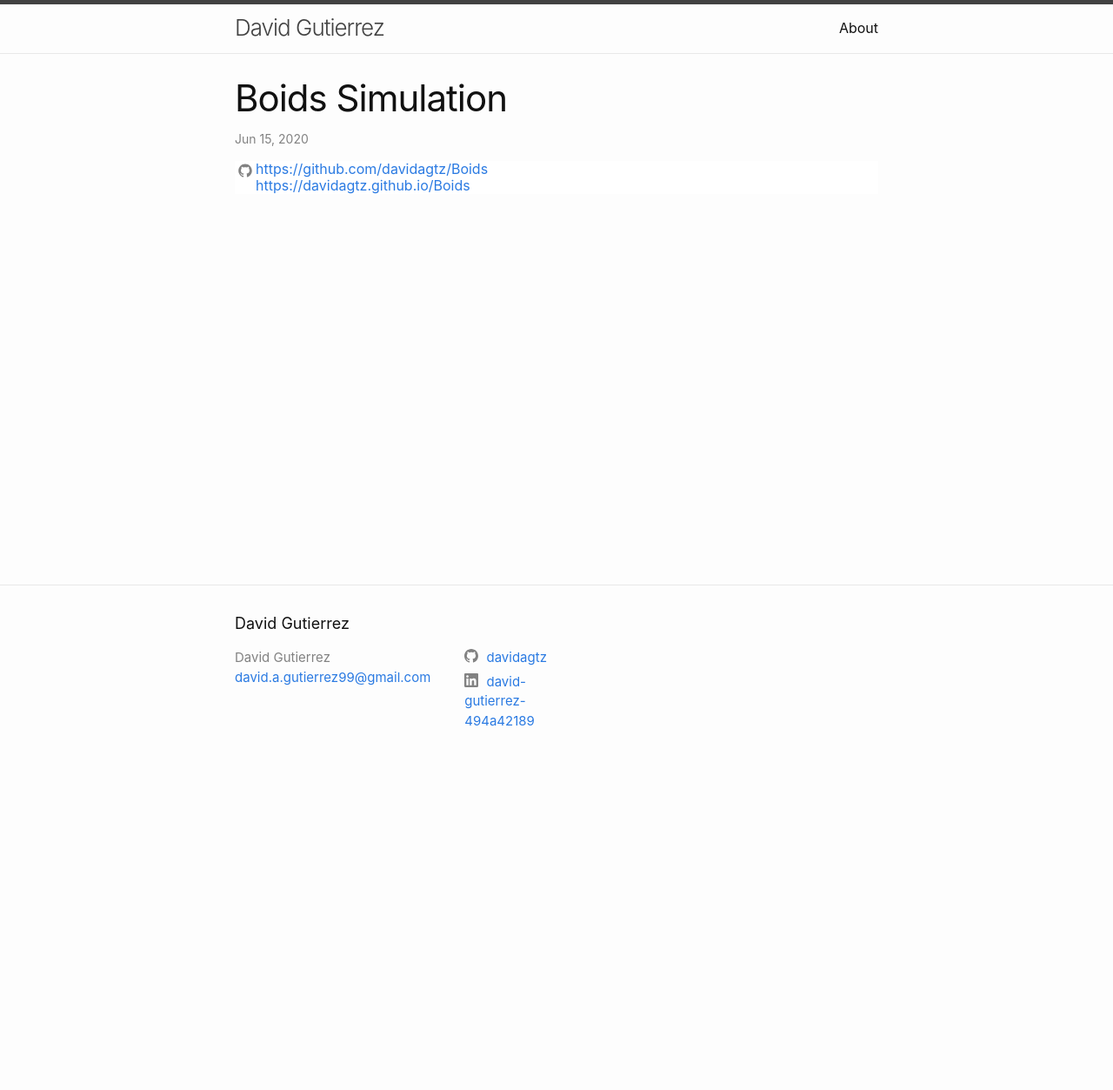
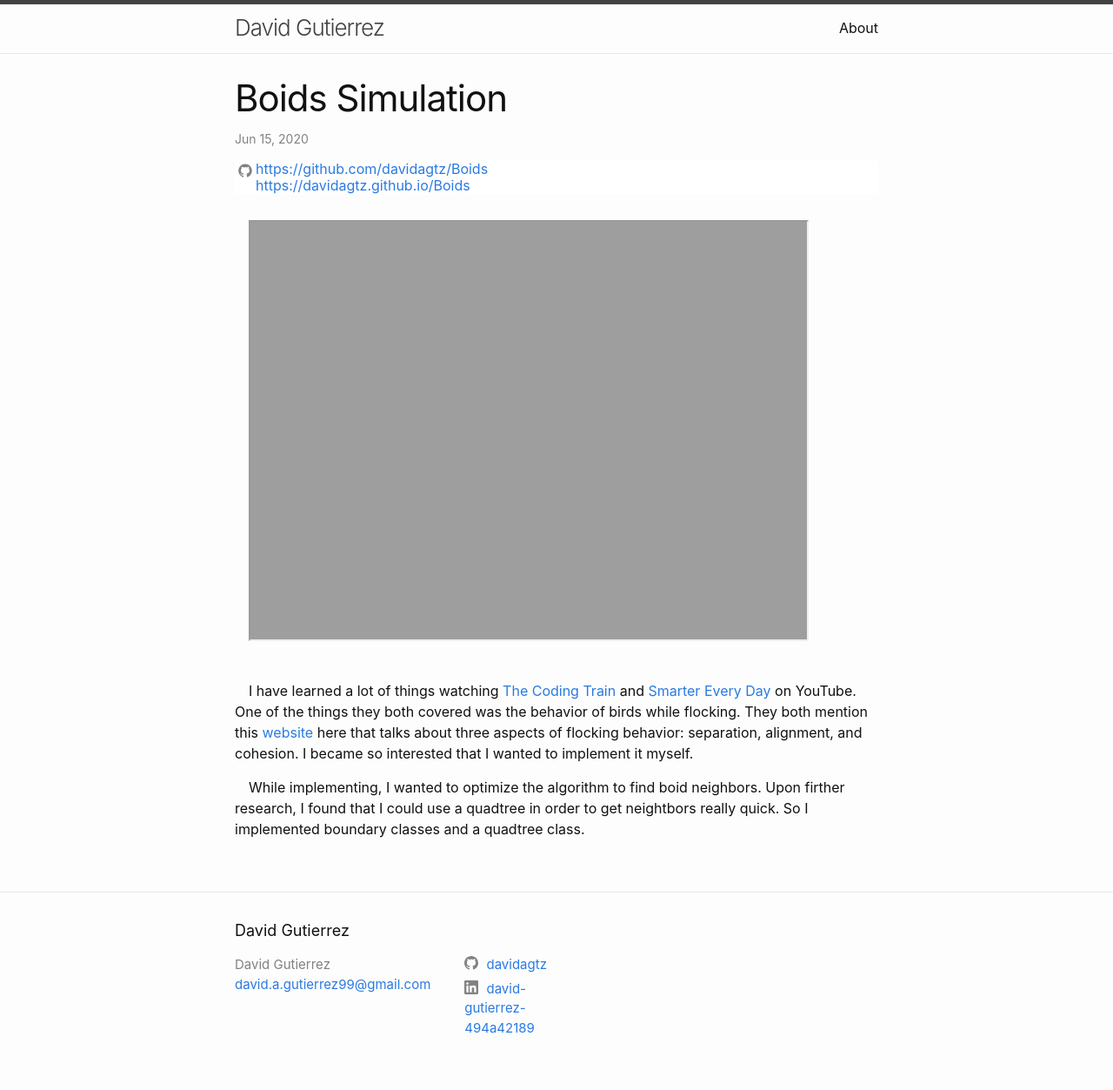
Before and after one commit to davidagtz/davidagtz.github.io, a Jekyll site: the page built from _posts/2020-06-15-boids.md, in a window 1280 px wide. Shown: the whole page at 87% size. Built offline with Jekyll 4.4.1, drawn with Linux system fonts in a browser that asks for light colours; before the commit the page ends 900 px from its top, so only the background shows below that.

Commit message:
added a post about Boids

```diff
--- a/Gemfile
+++ b/Gemfile
@@ -14,9 +14,9 @@ gem "minima", "~> 2.5"
 # uncomment the line below. To upgrade, run `bundle update github-pages`.
 gem "github-pages", group: :jekyll_plugins
 # If you have any plugins, put them here!
-group :jekyll_plugins do
-  gem "jekyll-feed", "~> 0.12"
-end
+# group :jekyll_plugins do
+#   gem "jekyll-feed", "~> 0.12"
+# end
 
 # Windows and JRuby does not include zoneinfo files, so bundle the tzinfo-data gem
 # and associated library.
--- a/_config.yml
+++ b/_config.yml
@@ -33,6 +33,7 @@ linkedin_username: david-gutierrez-494a42189
 # theme: minima
 # plugins:
 #     - jekyll-feed
+
 # Exclude from processing.
 # The following items will not be processed, by default.
 # Any item listed under the `exclude:` key here will be automatically added to
--- a/_includes/head.html
+++ b/_includes/head.html
@@ -1,11 +1,9 @@
 <head>
-  <meta charset="utf-8">
-  <meta http-equiv="X-UA-Compatible" content="IE=edge">
-  <meta name="viewport" content="width=device-width, initial-scale=1">
-  {%- seo -%}
-  <link rel="stylesheet" href="{{ "/assets/main.css" | relative_url }}">
-  {%- feed_meta -%}
-  {%- if jekyll.environment == 'production' and site.google_analytics -%}
-    {%- include google-analytics.html -%}
-  {%- endif -%}
+	<meta charset="utf-8" />
+	<meta http-equiv="X-UA-Compatible" content="IE=edge" />
+	<meta name="viewport" content="width=device-width, initial-scale=1" />
+	{%- seo -%} <link rel="stylesheet" href="{{ "/assets/main.css" |
+	relative_url }}"> {%- comment -%}{%- feed_meta -%}{%- endcomment -%} {%- if
+	jekyll.environment == 'production' and site.google_analytics -%} {%- include
+	google-analytics.html -%} {%- endif -%}
 </head>
--- a/_includes/social.html
+++ b/_includes/social.html
@@ -10,5 +10,5 @@
   {%- if site.twitter_username -%}<li><a href="https://www.twitter.com/{{ site.twitter_username| cgi_escape | escape }}"><svg class="svg-icon"><use xlink:href="{{ '/assets/minima-social-icons.svg#twitter' | relative_url }}"></use></svg> <span class="username">{{ site.twitter_username| escape }}</span></a></li>{%- endif -%}
   {%- if site.youtube_username -%}<li><a href="https://youtube.com/{{ site.youtube_username| cgi_escape | escape }}"><svg class="svg-icon"><use xlink:href="{{ '/assets/minima-social-icons.svg#youtube' | relative_url }}"></use></svg> <span class="username">{{ site.youtube_username| escape }}</span></a></li>{%- endif -%}
   {%- if site.googleplus_username -%}<li><a href="https://plus.google.com/{{ site.googleplus_username| escape }}"><svg class="svg-icon"><use xlink:href="{{ '/assets/minima-social-icons.svg#googleplus' | relative_url }}"></use></svg> <span class="username">{{ site.googleplus_username| escape }}</span></a></li>{%- endif -%}
-  {%- if site.rss -%}<li><a href="{{ 'feed.xml' | relative_url }}"><svg class="svg-icon"><use xlink:href="{{ '/assets/minima-social-icons.svg#rss' | relative_url }}"></use></svg> <span>{{ site.rss | escape }}</span></a></li>{%- endif -%}
+  <!-- {%- if site.rss -%}<li><a href="{{ 'feed.xml' | relative_url }}"><svg class="svg-icon"><use xlink:href="{{ '/assets/minima-social-icons.svg#rss' | relative_url }}"></use></svg> <span>{{ site.rss | escape }}</span></a></li>{%- endif -%} -->
 </ul>
--- a/_layouts/post.html
+++ b/_layouts/post.html
@@ -47,6 +47,13 @@ layout: default
 		</table>
 		{%- endif -%}
 	</header>
+	{%- if page.text_indent -%}
+	<style>
+		.post-content {
+			text-indent: 1em;
+		}
+	</style>
+	{%- endif -%}
 
 	<div class="post-content e-content" itemprop="articleBody">
 		{{ content }}
--- a/_posts/2020-06-15-boids.md
+++ b/_posts/2020-06-15-boids.md
@@ -2,7 +2,14 @@
 layout: post
 title: "Boids Simulation"
 date: 2020-06-15 13:44:56 -0500
-categories: jekyll update
+# categories: boids quadtree p5S
 gh_link: https://github.com/davidagtz/Boids
 gh_page: https://davidagtz.github.io/Boids
+text_indent: true
 ---
+
+<iframe src="https://davidagtz.github.io/Boids" style="width: 40em; height:30em; display: inline-block"></iframe><br/>
+
+I have learned a lot of things watching [The Coding Train](https://www.youtube.com/user/shiffman) and [Smarter Every Day](https://www.youtube.com/user/destinws2) on YouTube. One of the things they both covered was the behavior of birds while flocking. They both mention this [website](http://www.red3d.com/cwr/boids/) here that talks about three aspects of flocking behavior: separation, alignment, and cohesion. I became so interested that I wanted to implement it myself.
+
+While implementing, I wanted to optimize the algorithm to find boid neighbors. Upon firther research, I found that I could use a quadtree in order to get neightbors really quick. So I implemented boundary classes and a quadtree class.
```
Also changed, not shown: _posts/welcome-to-jekyll.markdown (renamed from _posts/2020-06-15-welcome-to-jekyll.markdown).
